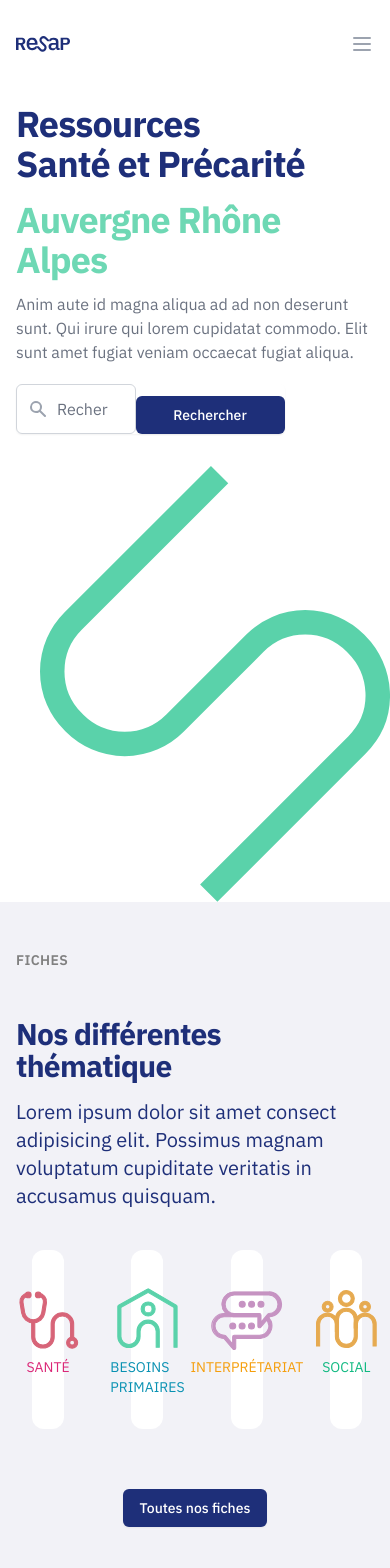
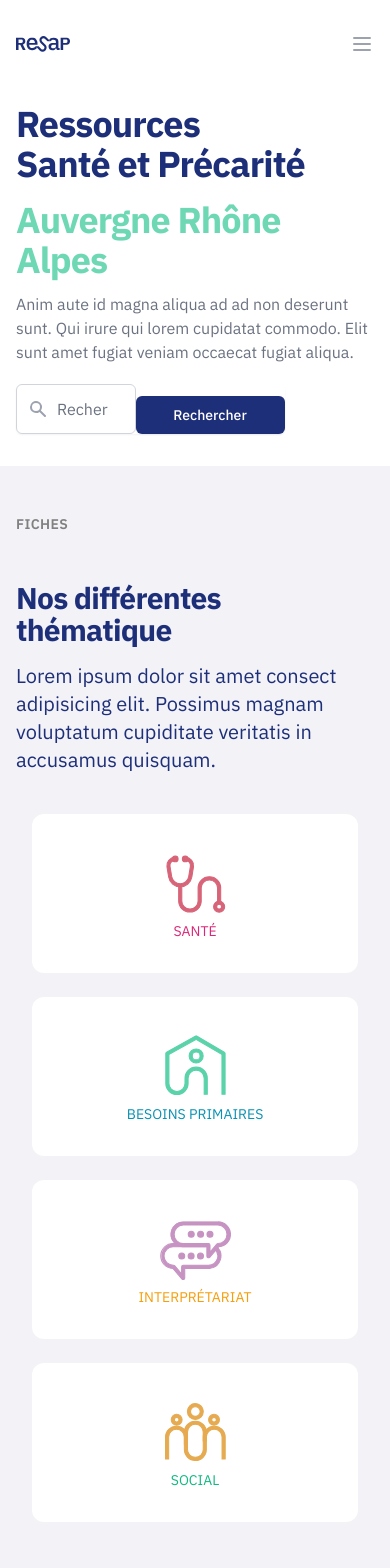
Before and after one commit to mathieutu/resap, a Next.js app: page / in a window 390 px wide. Shown: the top 1568 px of the page. Built offline with nearby package versions, Linux system fonts and the light colour scheme; what @tailwindcss/typography would draw is missing.

Commit message:
Responsive

```diff
--- a/src/components/Home/ThemeSection.tsx
+++ b/src/components/Home/ThemeSection.tsx
@@ -22,10 +22,10 @@ export const ThemeSection = ({className}: Props) => (
         text={headline.text}
       />
       <div className="mt-10">
-        <div className="flex justify-between w-full">
+        <div className="flex flex-wrap justify-between w-full">
           {Object.values(categories).map((categorie) => (
-            <div className={"w-2/12 px-4 flex"}>
-              <div className={"w-full bg-white rounded-xl py-8 px-4 flex flex-col items-center "}>
+            <div className={"w-full md:w-6/12 lg:w-2/12 px-4 flex"}>
+              <div className={"mb-6 w-full bg-white rounded-xl py-8 px-4 flex flex-col items-center "}>
                 <categorie.icon className="w-[75px] h-[75px]"/>
                 <span className={classNames(categorie.textColor, 'uppercase text-sm')}>
                 {categorie.name}
--- a/src/components/Layout/HomeHeader.tsx
+++ b/src/components/Layout/HomeHeader.tsx
@@ -154,7 +154,7 @@ export const HomeHeader = () => (
         </main>
       </div>
     </div>
-    <div className="lg:absolute lg:right-0 lg:w-1/2 pl-10 -top-10 -bottom-10">
+    <div className="lg:absolute lg:right-0 lg:w-1/2 pl-10 -top-10 -bottom-10 hidden lg:block">
       <Shape/>
     </div>
   </div>
```
